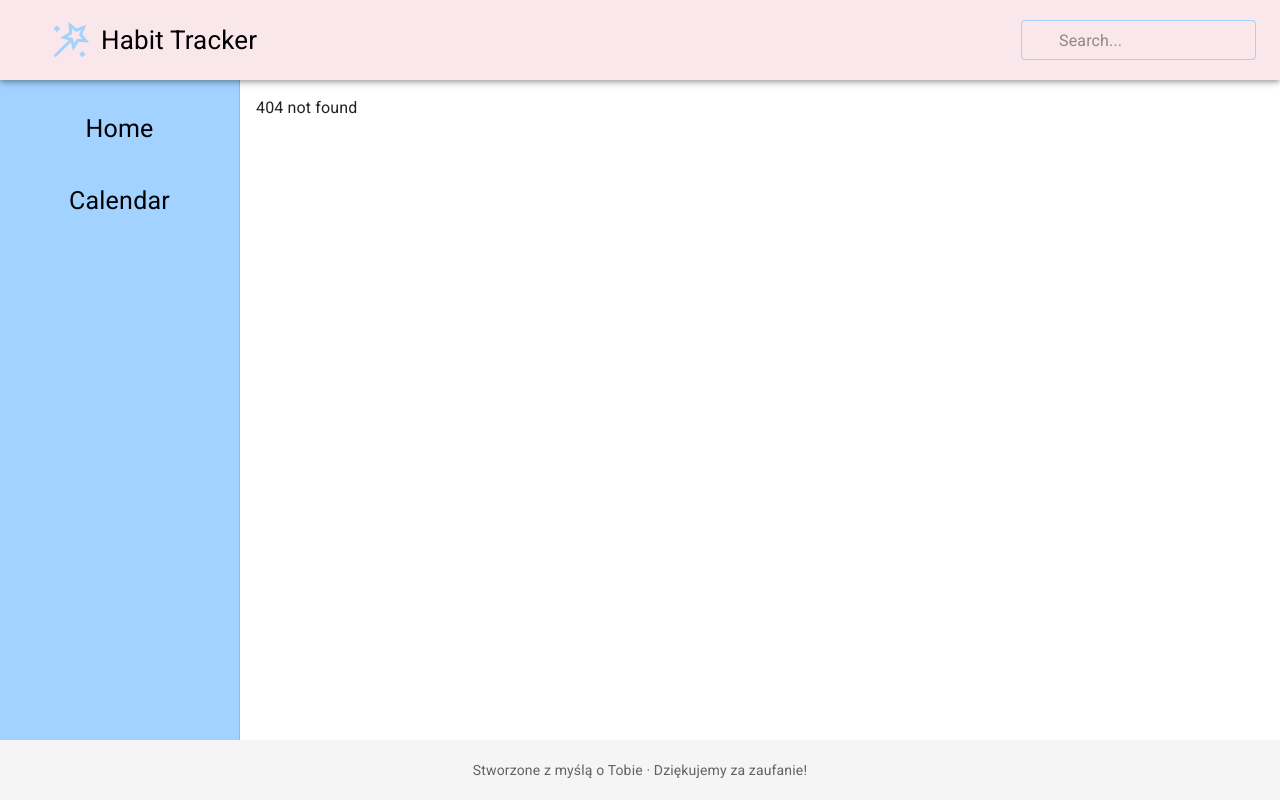
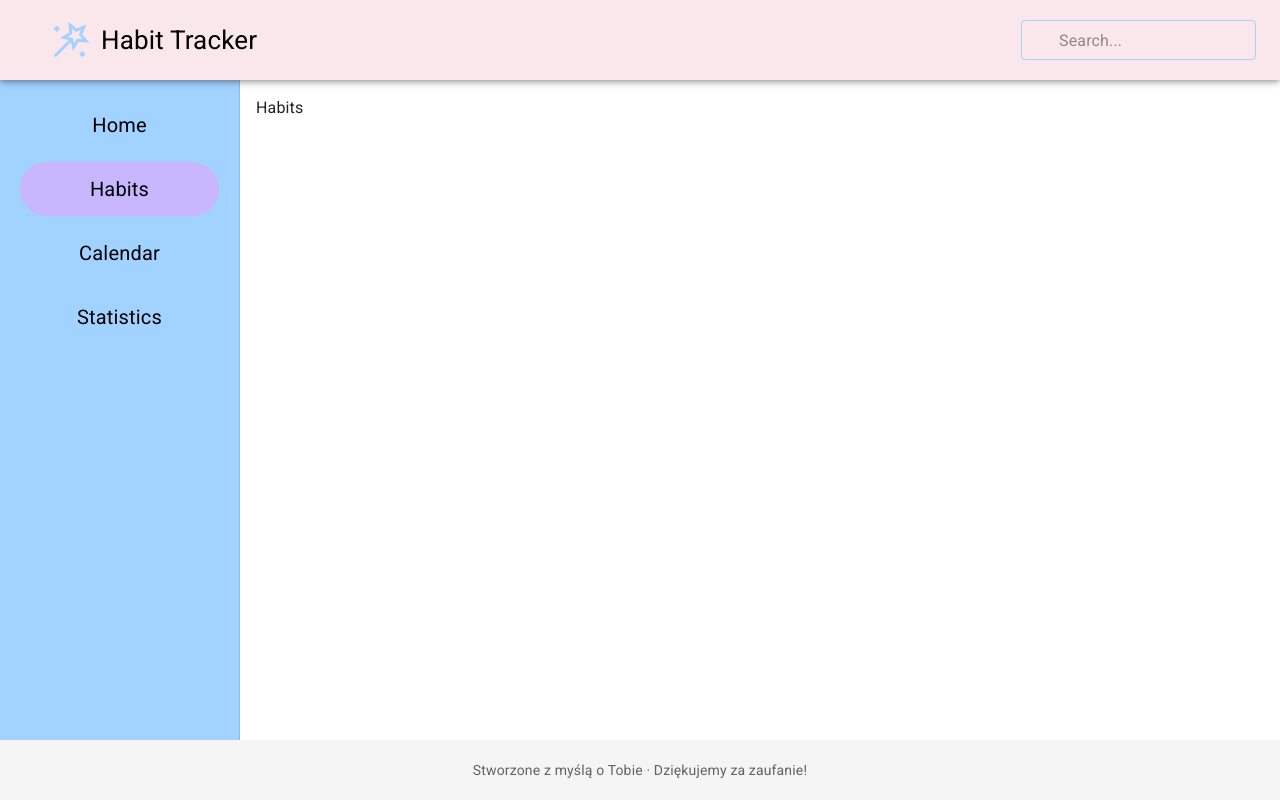
Before and after one commit to aszymeczko/habit-tracker, a React (Vite) app: page /habits in a window 1280 px wide. Before the commit this address had no page. Built offline with nearby package versions, Linux system fonts and the light colour scheme; some icons are missing.

Commit message:
Add the Habits and Statistics subpages

```diff
--- a/public/db.json
+++ b/public/db.json
@@ -20,16 +20,16 @@
       "id": "2bde",
       "name": "Spanko 22:00",
       "goal": 30,
-      "progress": 21,
-      "lastCompletedDate": "2025-08-14",
+      "progress": 22,
+      "lastCompletedDate": "2025-08-19",
       "isCompletedToday": true
     },
     {
       "id": "e16a",
       "name": "Suplementy",
       "goal": 15,
-      "progress": 4,
-      "lastCompletedDate": "2025-08-14",
+      "progress": 5,
+      "lastCompletedDate": "2025-08-19",
       "isCompletedToday": true
     },
     {
--- a/src/App.jsx
+++ b/src/App.jsx
@@ -4,13 +4,17 @@ import "./App.css";
 import Layout from "./components/views/Layout/Layout.jsx";
 import NotFound from "./components/pages/NotFound/NotFound.jsx";
 import Calendar from "./components/pages/Calendar/Calendar.jsx";
+import Habits from "./components/pages/Habits/Habits.jsx";
+import Statistics from "./components/pages/Statistics/Statistics.jsx";
 
 const App = () => {
   return (
     <Layout>
       <Routes>
         <Route path="/" element={<Home />} />
+        <Route path="/habits" element={<Habits />} />
         <Route path="/calendar" element={<Calendar />} />
+        <Route path="/statistics" element={<Statistics />} />
         <Route path="*" element={<NotFound />} />
       </Routes>
     </Layout>
--- a/src/components/pages/Calendar/Calendar.jsx
+++ b/src/components/pages/Calendar/Calendar.jsx
@@ -22,8 +22,10 @@ const Calendar = () => {
     }
   };
 
-  const [currentYear, setCurrentYear] = useState(2025);
-  const [currentMonth, setCurrentMonth] = useState(7);
+  const currentDate = new Date(); // Pobranie aktualnej daty
+
+  const [currentYear, setCurrentYear] = useState(currentDate.getFullYear()); // Bieżący rok
+  const [currentMonth, setCurrentMonth] = useState(currentDate.getMonth()); // Bieżący miesiąc
 
   const days = getMonthDays(currentYear, currentMonth);
 
--- a/src/components/pages/Calendar/CalendarGrid.jsx
+++ b/src/components/pages/Calendar/CalendarGrid.jsx
@@ -2,6 +2,7 @@ import Box from "@mui/material/Box";
 
 const CalendarGrid = ({ days }) => {
   const weekDays = ["Mon", "Tue", "Wed", "Thu", "Fri", "Sat", "Sun"];
+  console.log("days", days);
   return (
     <Box sx={{ display: "grid", gridTemplateColumns: "repeat(7,1fr)", gap: 2 }}>
       {weekDays.map((day) => (
--- /dev/null
+++ b/src/components/pages/Habits/Habits.jsx
@@ -0,0 +1,7 @@
+const Habits = () => {
+  const title = "Habits";
+
+  return <div>{title}</div>;
+};
+
+export default Habits;
--- a/src/components/pages/Home/AddHabitModal.jsx
+++ b/src/components/pages/Home/AddHabitModal.jsx
@@ -8,7 +8,7 @@ import {
   Typography,
 } from "@mui/material";
 import { useDispatch } from "react-redux";
-import { createHabit } from "../../../features/habits/habitsSlice.jsx";
+import { createHabit } from "../../../features/habitsSlice.jsx";
 
 const AddHabitModal = ({ open, onClose }) => {
   const dispatch = useDispatch();
--- a/src/components/pages/Home/Home.jsx
+++ b/src/components/pages/Home/Home.jsx
@@ -7,7 +7,7 @@ import {
   fetchHabits,
   deleteHabit,
   updateHabitProgress,
-} from "../../../features/habits/habitsSlice.jsx";
+} from "../../../features/habitsSlice.jsx";
 import IconButton from "@mui/material/IconButton";
 import CloseIcon from "@mui/icons-material/Close";
 
--- /dev/null
+++ b/src/components/pages/Statistics/Statistics.jsx
@@ -0,0 +1,7 @@
+const Statistics = () => {
+  const title = "Statistics";
+
+  return <div>{title}</div>;
+};
+
+export default Statistics;
--- a/src/components/views/NavBar/NavBar.jsx
+++ b/src/components/views/NavBar/NavBar.jsx
@@ -6,7 +6,7 @@ import SearchIcon from "@mui/icons-material/Search";
 import Typography from "@mui/material/Typography";
 import { Box } from "@mui/material";
 import { useDispatch, useSelector } from "react-redux";
-import { setSearchQuery } from "../../../features/habits/habitsSlice.jsx";
+import { setSearchQuery } from "../../../features/habitsSlice.jsx";
 
 const NavBar = () => {
   const dispatch = useDispatch();
--- a/src/components/views/SideBar/SideBar.jsx
+++ b/src/components/views/SideBar/SideBar.jsx
@@ -15,7 +15,7 @@ const SideBar = () => {
   };
 
   const typographyBaseStyle = {
-    fontSize: { xs: "18px", md: "25px" },
+    fontSize: { xs: "18px", md: "20px" },
     color: "#000",
   };
 
@@ -54,6 +54,25 @@ const SideBar = () => {
         </ListItem>
         <ListItem
           component={Link}
+          to="/habits"
+          sx={{
+            ...listItemBaseStyle,
+            backgroundColor: isActive("/habits") ? "#C8B6FF" : "",
+            transition: "background-color 0.3s ease",
+            "&:hover": {
+              backgroundColor: "#D5CFFF",
+            },
+          }}
+        >
+          <ListItemText
+            primary="Habits"
+            sx={{
+              "& .MuiTypography-root": { ...typographyBaseStyle },
+            }}
+          />
+        </ListItem>
+        <ListItem
+          component={Link}
           to="/calendar"
           sx={{
             ...listItemBaseStyle,
@@ -71,6 +90,25 @@ const SideBar = () => {
             }}
           />
         </ListItem>
+        <ListItem
+          component={Link}
+          to="/statistics"
+          sx={{
+            ...listItemBaseStyle,
+            backgroundColor: isActive("/statistics") ? "#C8B6FF" : "",
+            transition: "background-color 0.3s ease",
+            "&:hover": {
+              backgroundColor: "#D5CFFF",
+            },
+          }}
+        >
+          <ListItemText
+            primary="Statistics"
+            sx={{
+              "& .MuiTypography-root": { ...typographyBaseStyle },
+            }}
+          />
+        </ListItem>
       </List>
     </Drawer>
   );
--- a/src/features/habits/habitsSlice.jsx
+++ b/src/features/habitsSlice.jsx
@@ -1,5 +1,5 @@
 import { createSlice, createAsyncThunk } from "@reduxjs/toolkit";
-import initialState from "../../redux/initialState.jsx";
+import initialState from "../redux/initialState.jsx";
 
 // URL API
 const API_URL = "http://localhost:5001/habits";
--- a/src/redux/store.jsx
+++ b/src/redux/store.jsx
@@ -1,6 +1,6 @@
 import { thunk } from "redux-thunk";
 import { configureStore } from "@reduxjs/toolkit";
-import habitReducer from "../features/habits/habitsSlice.jsx";
+import habitReducer from "../features/habitsSlice.jsx";
 
 export default configureStore({
   reducer: {
```
